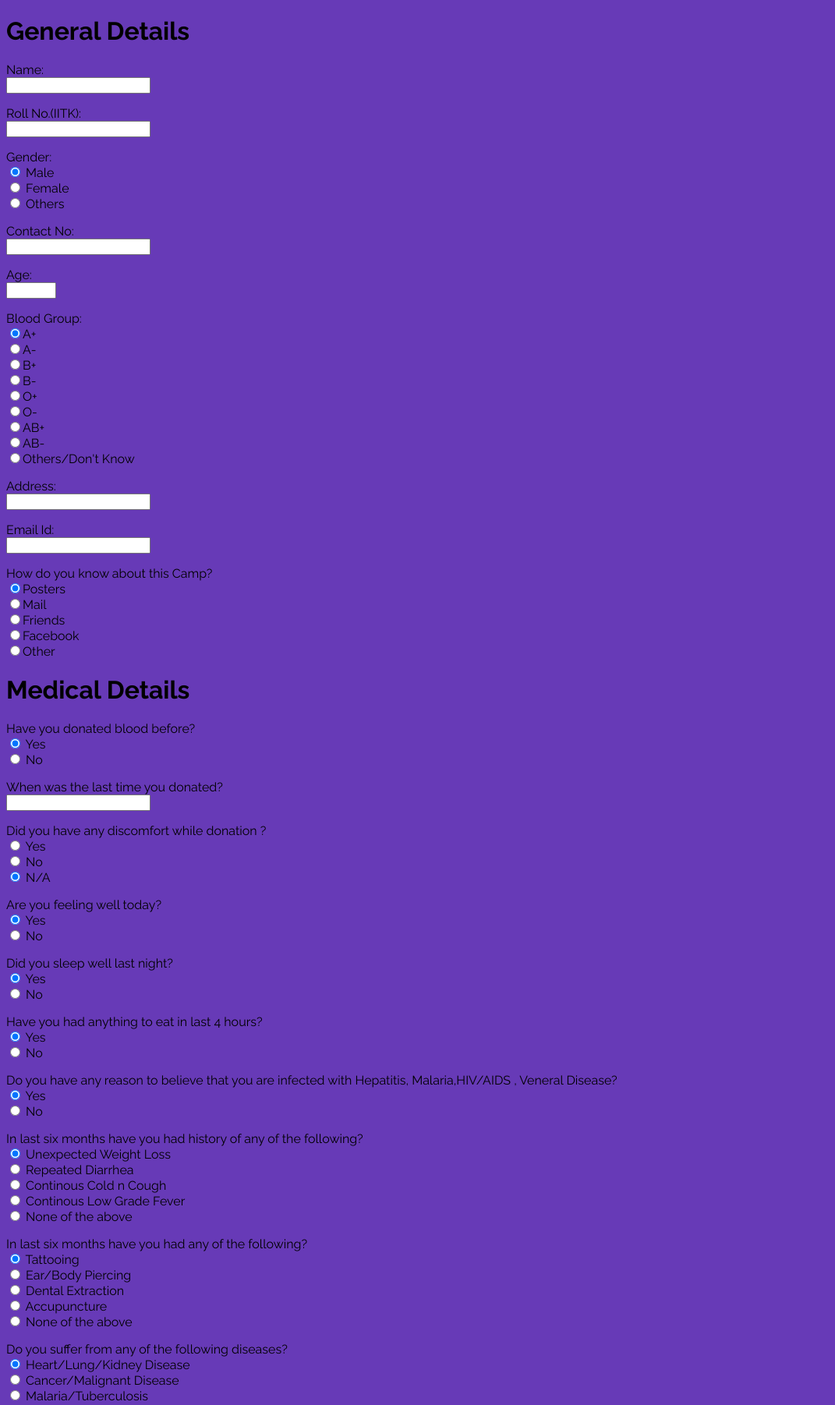
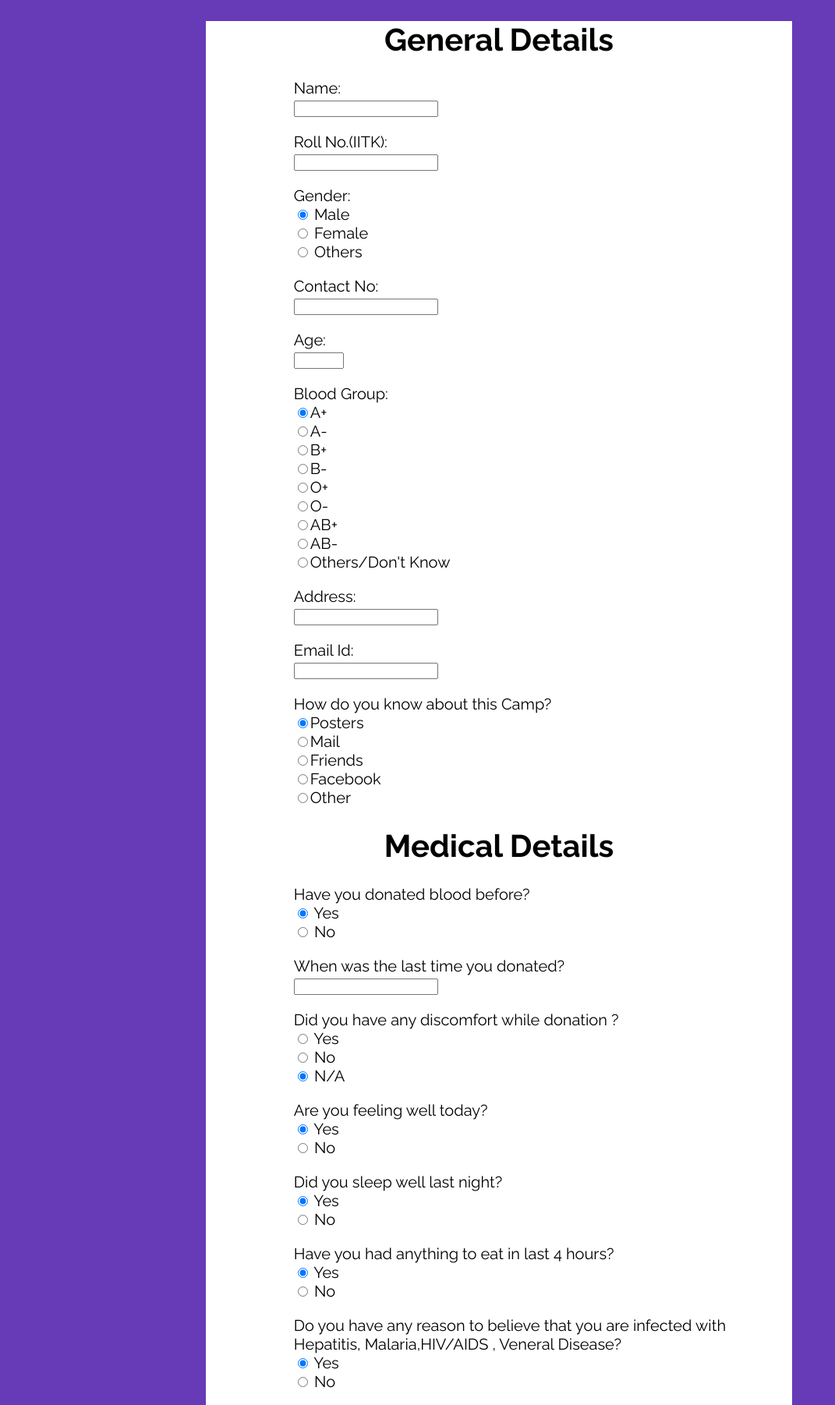
Before and after one commit to Raktarpan/BloodDonationForm, a PHP site: page /form.html in a window 1280 px wide. Shown: the top 1802 px of the page at 78% size, without its empty margins (0-1071 px from the left). Run offline with PHP 8.4, Linux system fonts and the light colour scheme.

Commit message:
Update style.css

```diff
--- a/css/style.css
+++ b/css/style.css
@@ -5,7 +5,23 @@ body{
  	background-size: cover;
 	font-family: 'Raleway', sans-serif;
 	background-color: rgb(103, 58, 183);
+    font-color: #000000;
+    padding-left: 20%;
+    padding-right: 20%;
 }
 .form_container{
+	background-color: #ffffff;
+	font-color:#000000;
+	font-size: 125%;
 
 }
+h1{
+	text-align: center;
+}
+p{
+ padding-left: 15%;
+}
+.submit_button{
+	text-align: center;
+
+}
```
